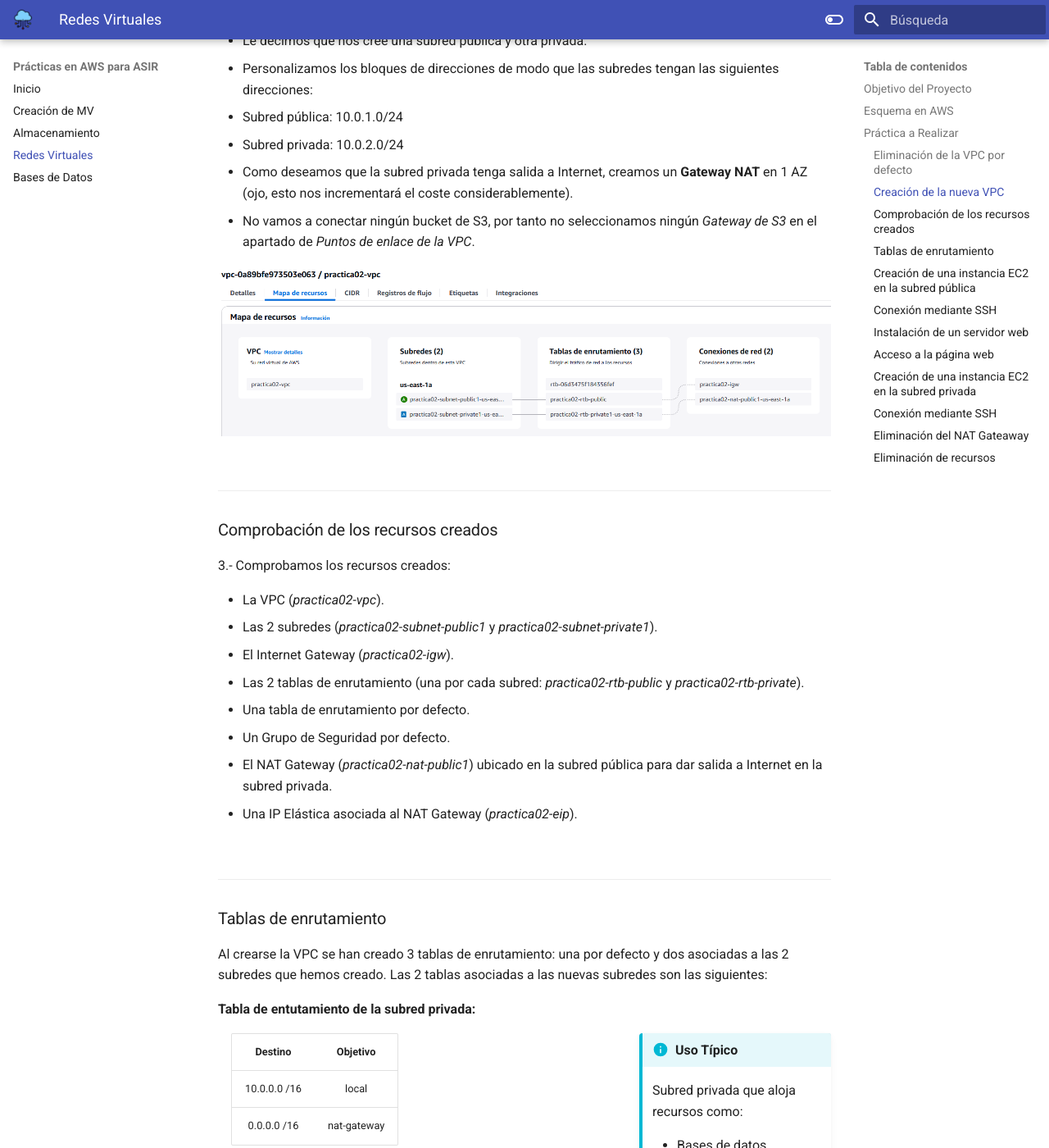
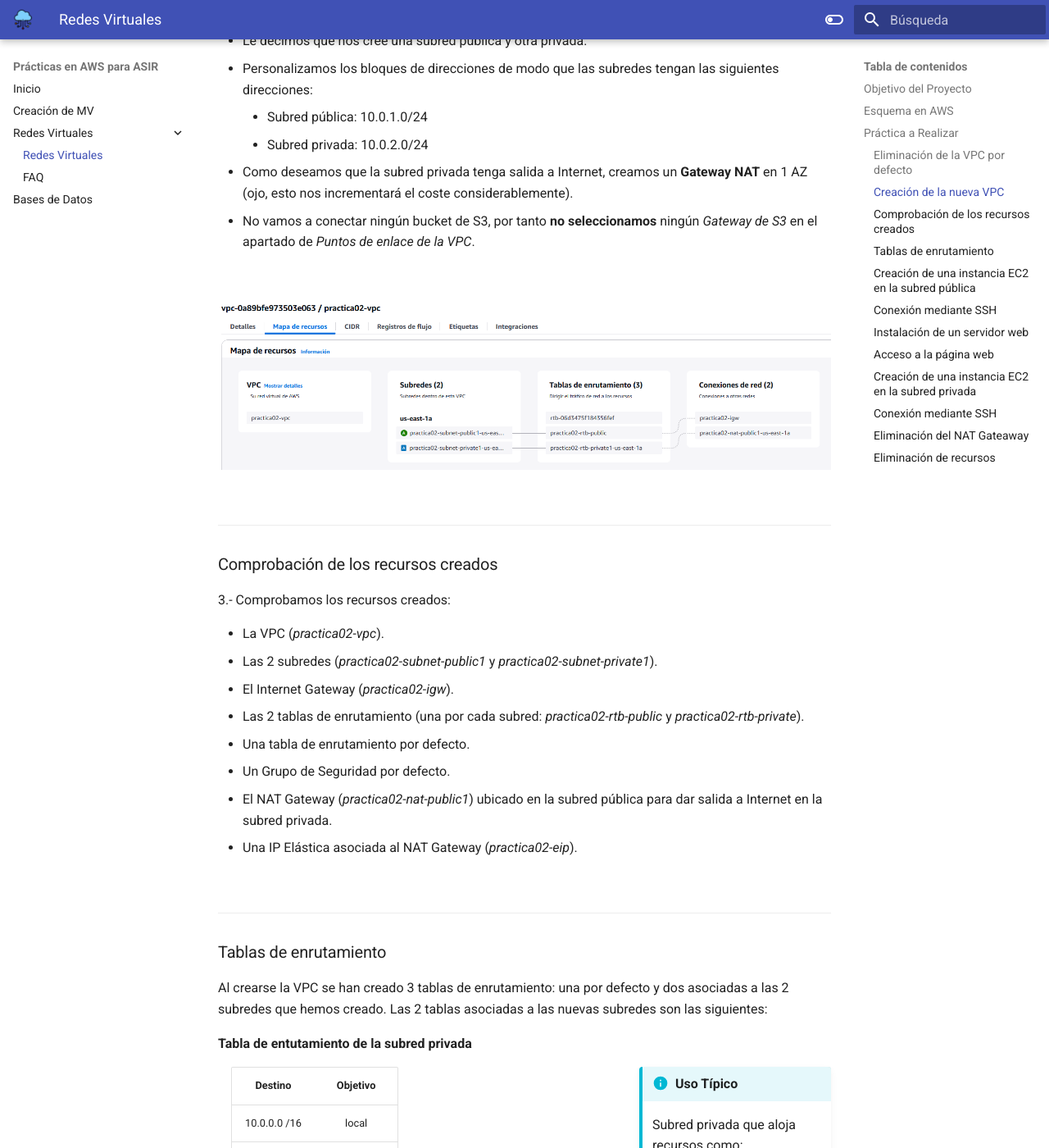
Before and after one commit to jrpellicer/awsasir, an MkDocs documentation site: the page built from docs/practica03.md, in a window 1280 px wide and 1400 px high, scrolled down 2269 px. Shown: the whole window at 82% size. Built offline with MkDocs 1.6.1 and Material for MkDocs 9.7.7, drawn with Linux system fonts in a browser that asks for light colours; some of the changed text lies outside the part shown.

Commit message:
Cambios en navegación

```diff
--- a/docs/practica03.md
+++ b/docs/practica03.md
@@ -54,10 +54,12 @@
 -	Seleccionamos una única zona de disponibilidad (AZ).
 -	Le decimos que nos cree una subred pública y otra privada.
 -	Personalizamos los bloques de direcciones de modo que las subredes tengan las siguientes direcciones:
-  -	Subred pública: 10.0.1.0/24
-  - Subred privada: 10.0.2.0/24
+    - Subred pública: 10.0.1.0/24
+    - Subred privada: 10.0.2.0/24
 -	Como deseamos que la subred privada tenga salida a Internet, creamos un **Gateway NAT** en 1 AZ (ojo, esto nos incrementará el coste considerablemente).
--	No vamos a conectar ningún bucket de S3, por tanto no seleccionamos ningún *Gateway de S3* en el apartado de *Puntos de enlace de la VPC*.
+-	No vamos a conectar ningún bucket de S3, por tanto **no seleccionamos** ningún *Gateway de S3* en el apartado de *Puntos de enlace de la VPC*.
+
+<br>
 
 <img src="images/VPC_02.png">
 
@@ -84,7 +86,7 @@
 
 Al crearse la VPC se han creado 3 tablas de enrutamiento: una por defecto y dos asociadas a las 2 subredes que hemos creado. Las 2 tablas asociadas a las nuevas subredes son las siguientes:
 
-**Tabla de entutamiento de la subred privada:**
+**Tabla de entutamiento de la subred privada**
 
 !!! info inline end "Uso Típico"
 
@@ -106,7 +108,9 @@
         Redirige el tráfico saliente destinado a Internet al NAT Gateway que se encuentra en la subred pública.
         El NAT Gateway permite que las instancias en la subred privada se comuniquen con Internet sin ser directamente accesibles desde él.
 
-**Tabla de entutamiento de la subred pública:**
+<br>
+
+**Tabla de entutamiento de la subred pública**
 
 !!! info inline end "Uso Típico"
 
--- a/mkdocs.yml
+++ b/mkdocs.yml
@@ -1,5 +1,13 @@
 site_name: Prácticas en AWS para ASIR
 use_directory_urls: false
+
+nav:
+  - "Inicio": "index.md"
+  - "Creación de MV": "practica01.md"
+  - "Redes Virtuales":
+      - "Redes Virtuales": "practica03.md"
+      - "FAQ": "faq.md"
+  - "Bases de Datos": "practica06.md"
 
 theme:
     language: es
```
